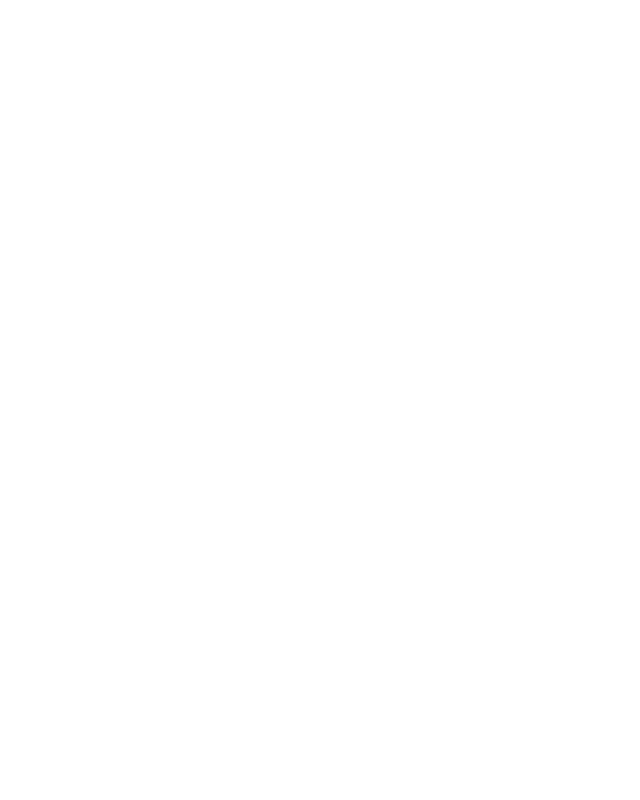
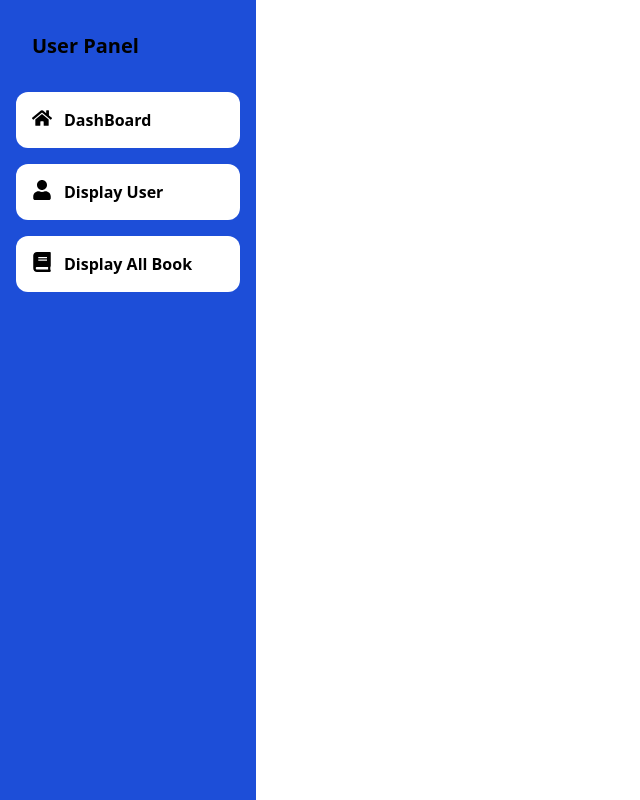
Before and after one commit to SUDHAPANTHA/MernStack, a React (Vite) app in the folder frontend/: page /user-sidebar in a window 1280 px wide. Before the commit this address had no page. Shown: the whole page, without its empty margins (0-640 px from the left). Built offline with nearby package versions, Linux system fonts and the light colour scheme.

Commit message:
done login and go to user dashboard and changes in backend

```diff
--- a/frontend/src/App.jsx
+++ b/frontend/src/App.jsx
@@ -11,6 +11,9 @@
 import AdminNavBar from "./AdminPages/AdminNavBar";
 import DisplayAllBook from "./AdminPages/DisplayAllBook";
 import AboutPage from "./pages/AboutPage";
+import UserSideBar from "./components/UserSideBar";
+import UserDashboard from "./pages/UserDashBoard";
+import UserDashBoard from "./pages/UserDashBoard";
 
 const App = () => {
   return (
@@ -27,6 +30,8 @@
         <Route path="/admin-navbar" element={<AdminNavBar />} />
         <Route path="/displayallbooks" element={<DisplayAllBook />} />
         <Route path="/about-page" element={<AboutPage />} />
+        <Route path="/user-sidebar" element={<UserSideBar />} />
+        <Route path="/user-dashboard" element={<UserDashBoard />} />
       </Routes>
     </div>
   );
--- /dev/null
+++ b/frontend/src/components/UserSideBar.jsx
@@ -0,0 +1,41 @@
+import React from "react";
+import { FaHome, FaUser, FaBook } from "react-icons/fa";
+import { Link } from "react-router-dom";
+
+function UserSideBar() {
+  return (
+    <>
+      <nav className="w-64 bg-blue-700 h-screen py-4 px-4">
+        <ul className="space-y-4">
+          <p className="p-4 text-xl font-bold bg"> User Panel</p>
+          <li className="bg-white rounded-xl font-bold flex p-4 mt-24">
+            <FaHome size={20} />{" "}
+            <span className="ml-3 font-semibold hover:underline hover:decoration-3">
+              DashBoard
+            </span>
+          </li>
+          <Link
+            to="/display-user"
+            className="bg-white rounded-xl font-bold flex p-4"
+          >
+            <FaUser size={20} />{" "}
+            <span className="ml-3 font-semibold hover:underline hover:decoration-3">
+              Display User
+            </span>
+          </Link>
+
+          <Link
+            to="/displayallbooks"
+            className="bg-white rounded-xl font-bold flex p-4"
+          >
+            <FaBook size={20} />{" "}
+            <span className="ml-3 font-semibold hover:underline hover:decoration-3">
+              Display All Book
+            </span>
+          </Link>
+        </ul>
+      </nav>
+    </>
+  );
+}
+export default UserSideBar;
--- a/frontend/src/pages/AboutPage.jsx
+++ b/frontend/src/pages/AboutPage.jsx
@@ -3,7 +3,7 @@
 
 const AboutPage = () => {
   return (
-    <section className="bg-gradient-to-b from-white to-pink-300 py-16 px-8 rounded-b-3xl rounded-t-3xl">
+    <section className="h-screen bg-gradient-to-b from-white to-pink-300 py-16 px-8 rounded-b-3xl rounded-t-3xl">
       <div className="max-w-7xl mx-auto">
         <div className="mb-12">
           <h2 className="text-5xl font-bold text-gray-800 mb-4">About</h2>
--- a/frontend/src/pages/Login.jsx
+++ b/frontend/src/pages/Login.jsx
@@ -1,4 +1,4 @@
-import { useState } from "react";
+import React, { useState } from "react";
 import { useNavigate } from "react-router-dom";
 import { toast } from "react-toastify";
 import backgroundImage from "../assets/img/bg.png"; // Update the path to your image file
@@ -11,21 +11,27 @@
 
   async function loginStudent(e) {
     e.preventDefault();
+    console.log("Login form submitted");
+
     try {
       const result = await fetch("/proxy/student-login", {
         headers: { "Content-type": "application/json" },
         method: "POST",
         body: JSON.stringify({ email, password }),
       });
+
       const data = await result.json();
+      console.log("Server response:", data);
+
       if (data.status === 200) {
         toast.success(data.msg);
-        navigate("/");
+        navigate("/user-dashboard");
       } else {
         toast.error(data.msg);
       }
     } catch (error) {
-      console.error(error.message);
+      console.error("Error during login:", error.message);
+      toast.error("Something went wrong");
     }
   }
 
@@ -40,10 +46,10 @@
         <NavBar />
         <form
           onSubmit={loginStudent}
-          className="bg-white p-10 max-w-md w-full mx-auto rounded-xl mt-30 shadow-lg"
+          className="bg-white p-10 max-w-md w-full mx-auto rounded-xl shadow-lg"
         >
           <p className="text-2xl mb-4 text-center">
-            <a href="/" className=" hover:text-blue-800">
+            <a href="/" className="hover:text-blue-800">
               Login Page
             </a>
           </p>
@@ -51,7 +57,7 @@
             <input
               className="mb-5 p-2 rounded-md w-full border border-gray-300 focus:ring-2 focus:ring-light-blue-500 focus:border-light-blue-500"
               type="email"
-              placeholder="Enter your mail here"
+              placeholder="Enter your email"
               onChange={(e) => setEmail(e.target.value)}
               value={email}
             />
@@ -60,18 +66,21 @@
             <input
               className="mb-5 p-2 rounded-md w-full border border-blue-300 focus:ring-2 focus:ring-light-blue-500 focus:border-light-blue-500"
               type="password"
-              placeholder="Enter Your Password here"
+              placeholder="Enter your password"
               onChange={(e) => setPassword(e.target.value)}
               value={password}
             />
           </div>
           <div>
-            <button className="bg-blue-500 mb-5 p-2 rounded-md w-full text-white text-xl hover:bg-blue-600 transition-all">
+            <button
+              type="submit"
+              className="bg-blue-500 mb-5 p-2 rounded-md w-full text-white text-xl hover:bg-blue-600 transition-all"
+            >
               Login
             </button>
           </div>
           <div className="flex text-center gap-32">
-            <div className="text-center">
+            <div>
               <a
                 href="/forgot-password"
                 className="hover:text-blue-800 text-md"
@@ -79,7 +88,7 @@
                 Forgot Password?
               </a>
             </div>
-            <div className="text-center">
+            <div>
               <a href="/admin-login" className="hover:text-blue-800 text-md">
                 Admin Login
               </a>
--- /dev/null
+++ b/frontend/src/pages/UserDashBoard.jsx
@@ -0,0 +1,18 @@
+import React from "react";
+import UserSideBar from "../components/UserSideBar";
+
+function UserDashBoard() {
+  return (
+    <>
+      <div className="flex items-center justify-center">
+        <div>
+          <UserSideBar />
+        </div>
+        <div className="flex-1">
+          <p>hello</p>
+        </div>
+      </div>
+    </>
+  );
+}
+export default UserDashBoard;
```
Also changed, not shown: 1 other file (tests, documents, lock files or other folders).
